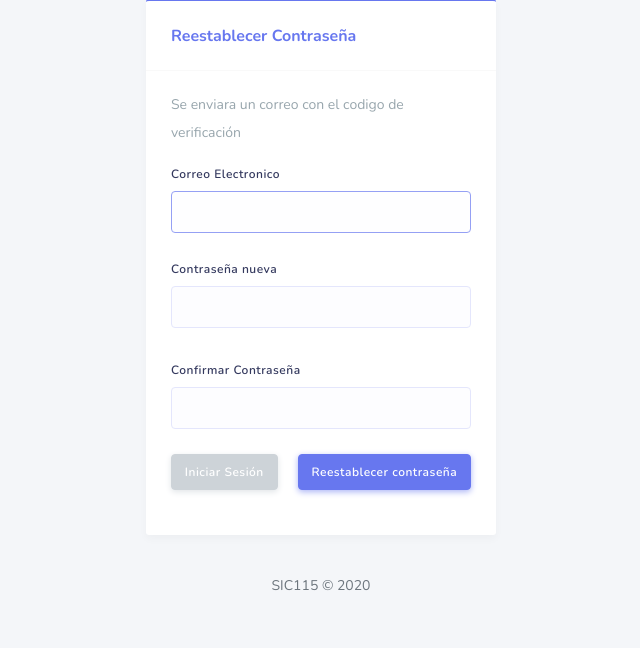
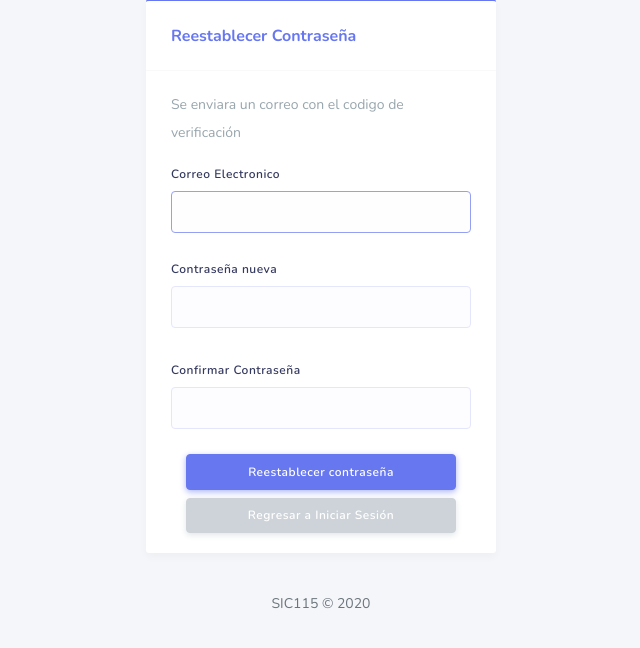
Before and after one commit to EdgardAlas/SIC115, a PHP site: page /app/views/recuperar.php in a window 1280 px wide. Shown: the part 49-697 px from the top of the page, without its empty margins (319-959 px from the left). Run offline with PHP 8.4, Linux system fonts and the light colour scheme; some libraries are stand-ins or nearby versions.

Commit message:
✅ Bug fixes menores

```diff
--- a/app/controller/CuentaController.php
+++ b/app/controller/CuentaController.php
@@ -27,6 +27,7 @@ class CuentaController extends Controller
         $this->sesionActivaAjax();
 
         $this->validarMetodoPeticion('GET');
+        $estado = $this->sesion->get('login')['estado'];
 
         $empresa = $this->sesion->get('login')['id'];
         $periodo = $this->sesion->get('login')['periodo'];
@@ -38,7 +39,8 @@ class CuentaController extends Controller
         )); */
 
         Flight::render('ajax/cuentas/tabla-cuentas', array(
-            'datos' => $datos
+            'datos' => $datos,
+            'estado' => $estado
         ));
 
     }
--- a/app/controller/LibroMayorController.php
+++ b/app/controller/LibroMayorController.php
@@ -82,6 +82,8 @@ class LibroMayorController extends Controller
 
 
         if ($_POST['cuenta'][0] !== '') {
+
+            $_POST['cuenta'] = array_map('trim', $_POST['cuenta']);
             $cuentas = $cuenta_model->seleccionar(array('nombre', 'id', 'codigo', 'tipo_saldo', 'periodo'), array(
                 'empresa' => $login['id'],
                 'codigo' => $_POST['cuenta'],
@@ -145,6 +147,8 @@ class LibroMayorController extends Controller
 
         if (isset($_GET['cuenta'])) {
             if ($_GET['cuenta'] !== '') {
+                $_GET['cuenta'] = array_map('trim', explode(',', $_GET['cuenta']));
+
                 $cuentas = $cuenta_model->seleccionar(array('nombre', 'id', 'codigo', 'tipo_saldo'), array(
                     'empresa' => $login['id'],
                     'codigo' => $_GET['cuenta'],
--- a/app/views/libro-diario.php
+++ b/app/views/libro-diario.php
@@ -81,7 +81,7 @@
                     <div class="row">
                         <div class="col-sm-12 col-md-5">
                             <div class="row form-group">
-                                <div class="col-12 col-sm-6">
+                                <div class="col-12 col-sm-12">
                                     <label for="fecha">Fecha</label>
                                     <input type="date" id='fecha' name='fecha' class="form-control"
                                         value='<?php echo date('Y-m-d'); ?>'>
--- a/app/views/login.php
+++ b/app/views/login.php
@@ -33,7 +33,7 @@
                             </div>
 
                             <div class="card-body">
-                                <form method="POST" action="#" class="needs-validation" novalidate="" name='form_login'>
+                                <form method="POST" action="#"  name='form_login'>
                                     <div class="form-group">
                                         <label for="usuario">Usuario o correo</label>
                                         <input id="usuario" type="text" class="form-control" name="usuario" tabindex="1" required autofocus>
--- a/app/views/recuperar.php
+++ b/app/views/recuperar.php
@@ -51,13 +51,24 @@
                                            id="confirmar" tabindex="2" required>
                                 </div>
 
-                                <div class="form-group d-flex justify-content-between">
-                                    <a href="/" class="btn btn-secondary">Iniciar Sesión</a>
-                                    <button type="submit" class="btn btn-primary " tabindex="4"
+                                <div>
+                                    <div class="col-12 mb-2">
+                                        <button type="submit" class="btn btn-primary w-100" tabindex="4"
                                                 id="submit">
                                             Reestablecer contraseña
                                         </button>
                                     </div>
+
+
+                                </div>
+                                <div>
+                                    <div class="col-12">
+                                        <a href="/" class="btn btn-secondary w-100">Regresar a Iniciar Sesión</a>
+                                    </div>
+
+
+                                </div>
+
                             </form>
                         </div>
                     </div>
--- a/app/views/registrar.php
+++ b/app/views/registrar.php
@@ -59,7 +59,7 @@
                                                    name="contrasena" required>
                                         </div>
                                         <div class="form-group col-6">
-                                            <label for="contrasenav" class="d-block">Confirmar Contraseña</label>
+                                            <label for="contrasenav" class="d-block">Confirmar Contraseña <small>(min. 8 caracteres)</small></label>
                                             <input id="contrasenav" type="password" class="form-control"
                                                    name="contrasenav" required>
                                         </div>
--- a/public/js/libro-mayor.js
+++ b/public/js/libro-mayor.js
@@ -1,6 +1,6 @@
 function tablaLibroMayorEspecifico(carga) {
 
-    cambiarFechas($('#periodo').find(':selected').attr('data-anio'));
+    //cambiarFechas($('#periodo').find(':selected').attr('data-anio'));
     const fecha_inicial = $("#fecha_inicial").val();
     const fecha_final = $("#fecha_final").val();
     const nivel = $("#nivel").val();
@@ -134,6 +134,7 @@ $(document).ready(() => {
     });
 
     $(document).on('change', '#periodo', function () {
+        cambiarFechas($('#periodo').find(':selected').attr('data-anio'));
         tablaLibroMayorEspecifico();
     });
 });
```
Also changed, not shown: app/views/ajax/cuentas/tabla-cuentas.php (+5 -2 lines), public/js/libro-diario.js (+17 -4 lines). Lines whose indentation alone changed are shown as unchanged.
